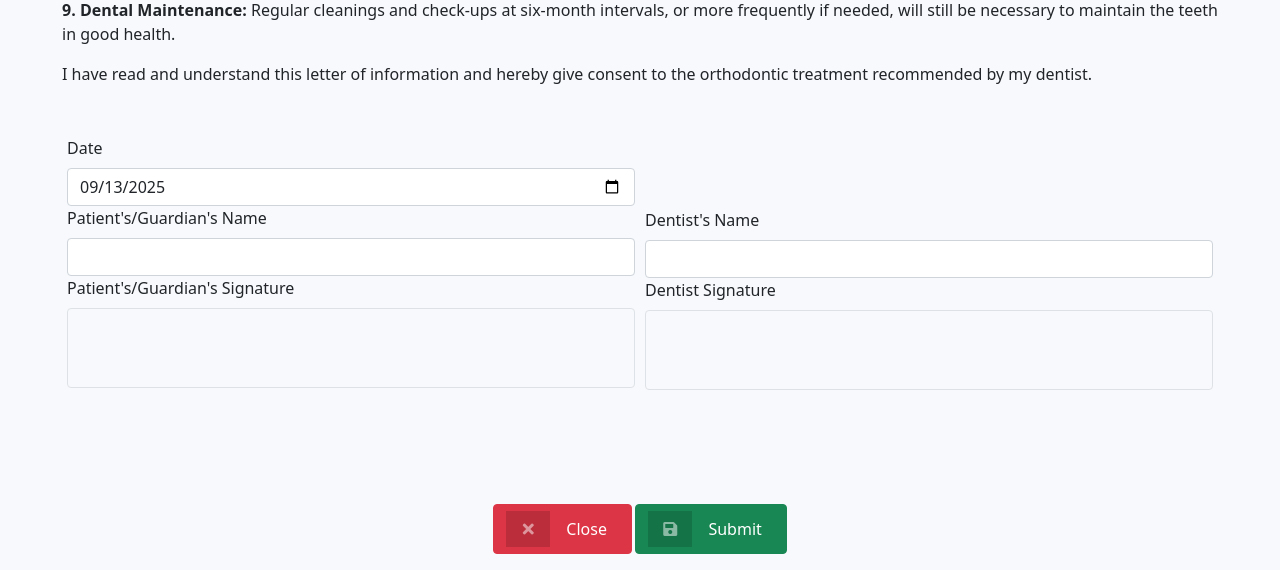
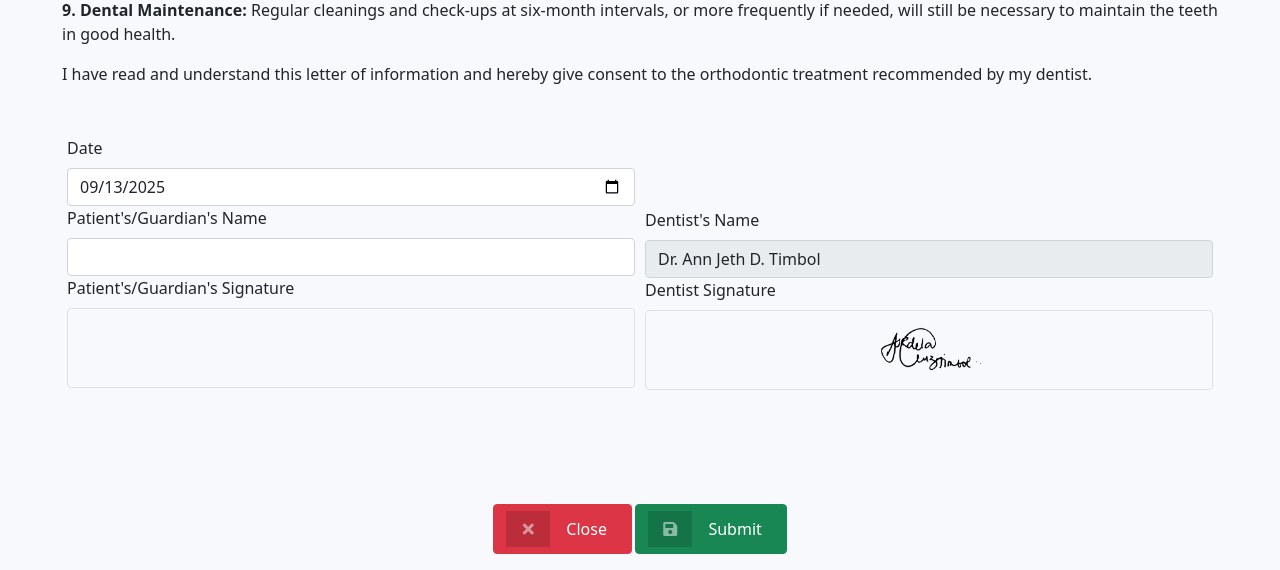
Before and after one commit to devChanex/QualiTreat, a PHP site: page /waiver.php in a window 1280 px wide. Shown: the part 1094-1664 px from the top of the page. Run offline with PHP 8.4, Linux system fonts and the light colour scheme; tables that the repository leaves empty or names only in its code hold one stand-in row (values such as "Sample post").

Commit message:
Default Signature

```diff
--- a/bars/properties.php
+++ b/bars/properties.php
@@ -8,11 +8,8 @@ $headerlogo = "logo_transparent.png";
 $footerlogo = "logo_transparent.png";
 $sidebarColor = "bg-gradient-success";
 $superuser = "sysadmin";
-$dentist = [
-    "Dr. Ann Jeth D. Timbol"
-];
+$dentist = ["Dr. Ann Jeth D. Timbol"];
 
-$dentistSignature = [
-    ""
-]
+$dentistSignature = ["e-signature.png"];
+
     ?>
--- a/controllers/clientRegistrationController-v7.js
+++ b/controllers/clientRegistrationController-v7.js
@@ -236,7 +236,7 @@ function toggleSpecifyInput(checkbox, inputId) {
     }
 }
 
-function computeAge() {
+function computeAge(){
 
     var birthday = document.getElementById("birthday").value;
     var dob = new Date(birthday);
--- a/waiver.php
+++ b/waiver.php
@@ -180,7 +180,7 @@ include_once("bars/properties.php");
 
 
                                         <input list="dentists" name="dentist" id="dentistName" class="form-control"
-                                            onchange="setDentistSignature();">
+                                            onchange="setDentistSignature();" value="Dr. Ann Jeth D. Timbol" readonly>
                                         <datalist id="dentists">
                                             <?php
                                             include_once("bars/properties.php");
@@ -191,12 +191,11 @@ include_once("bars/properties.php");
                                         </datalist>
                                         <label>Dentist Signature</label>
                                         <div class="border rounded p-3 signature-box text-center"
-                                            style="height: 80px; cursor: pointer;" id="dentist-signature-box" onclick="openSignatureModal(function(sigData) {
-                 setSignature('dentist', sigData);
-             })">
+                                            style="height: 80px; cursor: pointer;" id="dentist-signature-box" >
 
                                         </div>
-                                        <input type="hidden" name="dentist_signature" id="dentist-signature-input">
+                                        <input type="hidden" name="dentist_signature" id="dentist-signature-input" value="img/' . $dentistSignature . '" alt="Company Logo" style="height: 40px; display: inline-block; vertical-align: middle; margin-bottom: 0.3em;">
+
                                     </div>
 
                                 </div>
```
Also changed, not shown: index.php (+11 -11 lines), img/e-signature.png (added).
